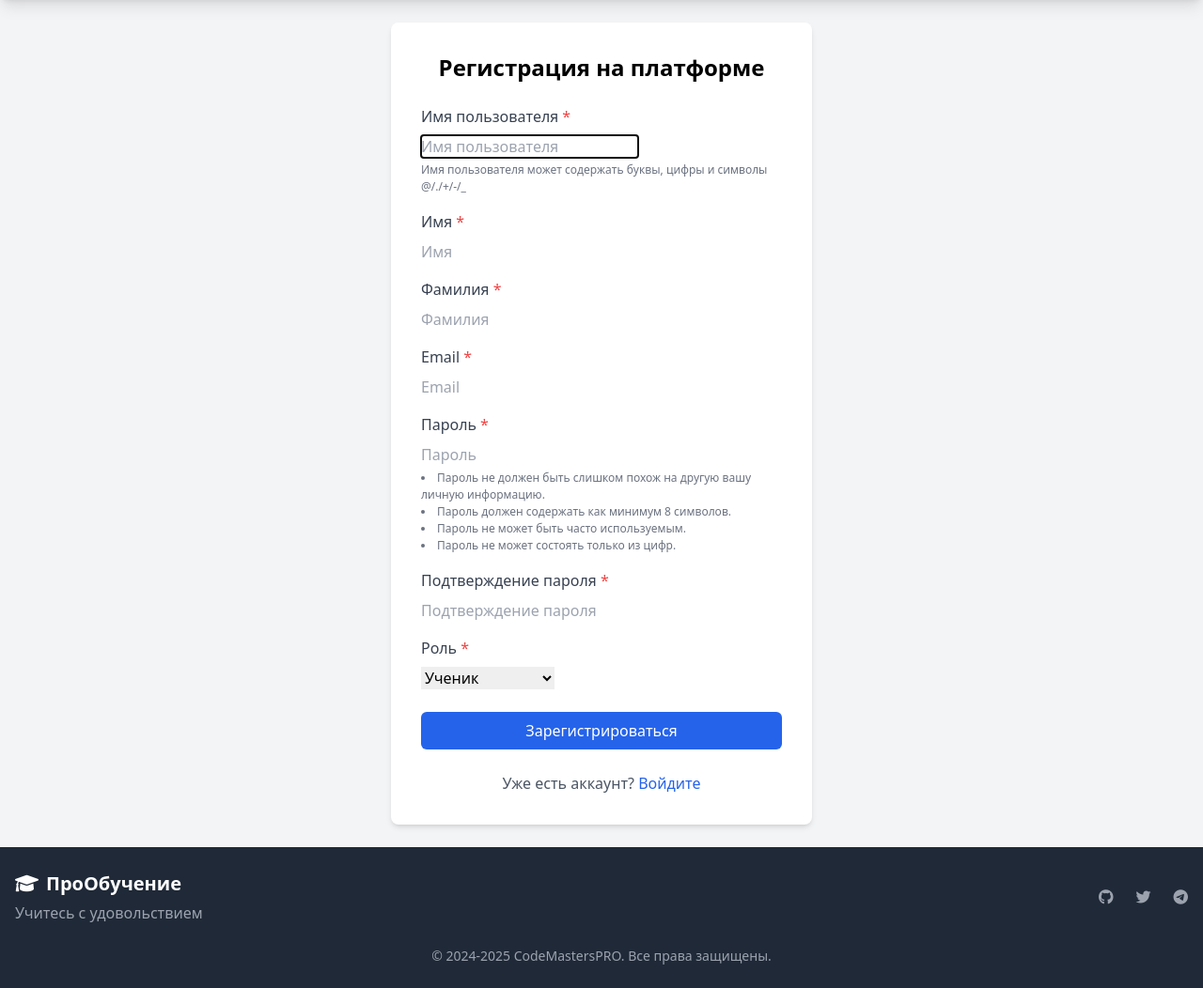
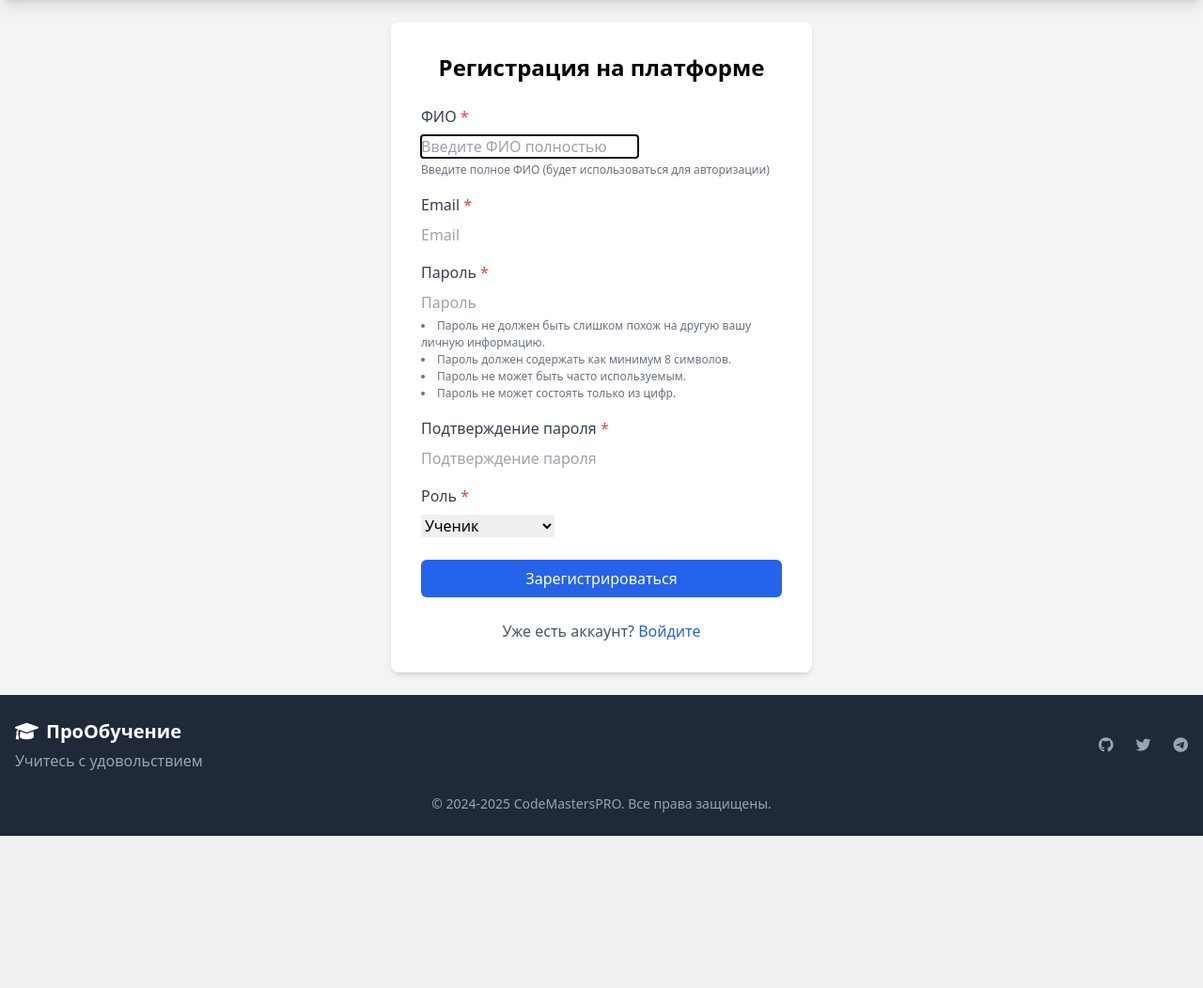
Before and after one commit to Sagaidak-Yevgeniy/proobuchdev, a Django app: page /users/register/ in a window 1280 px wide. Shown: the part 64-1116 px from the top of the page at 94% size. After the commit the page ends 954 px from the top, so only its background shows below. Run offline with Django 5.2, Linux system fonts and the light colour scheme; parts of the project's set-up code (start-up, migrations or seed data) failed here and were passed over; some libraries are stand-ins or nearby versions.

Commit message:
Update user registration and authentication to use full name instead of separate first and last name fields.
Replit-Commit-Author: Agent
Replit-Commit-Session-Id: 27bd9cc6-dd37-49f3-809c-eaee9c710eaa
Replit-Commit-Screenshot-Url: https://storage.googleapis.com/screenshot-production-us-central1/dd7133e5-0784-467d-88f8-1237e43ae485/6960292b-d8ba-440b-9c7e-9bdb2b977e7a.jpg

```diff
--- a/templates/users/register.html
+++ b/templates/users/register.html
@@ -19,7 +19,7 @@
 
         <div class="mb-4">
             <label for="{{ form.username.id_for_label }}" class="block text-gray-700 font-medium mb-2">
-                Имя пользователя <span class="text-red-500">*</span>
+                ФИО <span class="text-red-500">*</span>
             </label>
             {{ form.username }}
             {% if form.username.errors %}
@@ -29,35 +29,7 @@
                 {% endfor %}
             </div>
             {% endif %}
-            <p class="text-gray-500 text-xs mt-1">Имя пользователя может содержать буквы, цифры и символы @/./+/-/_</p>
-        </div>
-
-        <div class="mb-4">
-            <label for="{{ form.first_name.id_for_label }}" class="block text-gray-700 font-medium mb-2">
-                Имя <span class="text-red-500">*</span>
-            </label>
-            {{ form.first_name }}
-            {% if form.first_name.errors %}
-            <div class="text-red-500 text-sm mt-1">
-                {% for error in form.first_name.errors %}
-                {{ error }}
-                {% endfor %}
-            </div>
-            {% endif %}
-        </div>
-
-        <div class="mb-4">
-            <label for="{{ form.last_name.id_for_label }}" class="block text-gray-700 font-medium mb-2">
-                Фамилия <span class="text-red-500">*</span>
-            </label>
-            {{ form.last_name }}
-            {% if form.last_name.errors %}
-            <div class="text-red-500 text-sm mt-1">
-                {% for error in form.last_name.errors %}
-                {{ error }}
-                {% endfor %}
-            </div>
-            {% endif %}
+            <p class="text-gray-500 text-xs mt-1">Введите полное ФИО (будет использоваться для авторизации)</p>
         </div>
 
         <div class="mb-4">
--- a/users/forms.py
+++ b/users/forms.py
@@ -4,18 +4,6 @@ from .models import CustomUser, Profile, UserInterface
 
 class CustomUserCreationForm(UserCreationForm):
     """Форма для регистрации нового пользователя"""
-
-    first_name = forms.CharField(
-        label='Имя',
-        required=True,
-        widget=forms.TextInput(attrs={'class': 'form-input', 'placeholder': 'Имя'})
-    )
-
-    last_name = forms.CharField(
-        label='Фамилия',
-        required=True,
-        widget=forms.TextInput(attrs={'class': 'form-input', 'placeholder': 'Фамилия'})
-    )
 
     email = forms.EmailField(
         label='Email',
@@ -38,9 +26,12 @@ class CustomUserCreationForm(UserCreationForm):
 
     class Meta:
         model = CustomUser
-        fields = ('username', 'first_name', 'last_name', 'email', 'password1', 'password2')
+        fields = ('username', 'email', 'password1', 'password2')
         widgets = {
-            'username': forms.TextInput(attrs={'class': 'form-input', 'placeholder': 'Имя пользователя'}),
+            'username': forms.TextInput(attrs={'class': 'form-input', 'placeholder': 'Введите ФИО полностью'}),
+        }
+        labels = {
+            'username': 'ФИО',
         }
 
     def __init__(self, *args, **kwargs):
@@ -51,8 +42,16 @@ class CustomUserCreationForm(UserCreationForm):
     def save(self, commit=True):
         user = super().save(commit=False)
         user.email = self.cleaned_data['email']
-        user.first_name = self.cleaned_data['first_name']
-        user.last_name = self.cleaned_data['last_name']
+        # Извлекаем и устанавливаем имя и фамилию из ФИО (username)
+        full_name = self.cleaned_data['username'].strip()
+        name_parts = full_name.split(' ', 1)
+        if len(name_parts) > 1:
+            user.first_name = name_parts[0]
+            user.last_name = name_parts[1]
+        else:
+            user.first_name = full_name
+            user.last_name = ''
+
         selected_role = self.cleaned_data['role']
         print(f"DEBUG: Creating user with role: {selected_role}")
 
@@ -77,8 +76,8 @@ class CustomAuthenticationForm(AuthenticationForm):
     """Форма для авторизации пользователя"""
 
     username = forms.CharField(
-        label='Имя пользователя или Email',
-        widget=forms.TextInput(attrs={'class': 'form-input', 'placeholder': 'Имя пользователя или Email'})
+        label='ФИО или Email',
+        widget=forms.TextInput(attrs={'class': 'form-input', 'placeholder': 'ФИО или Email'})
     )
     password = forms.CharField(
         label='Пароль',
```
